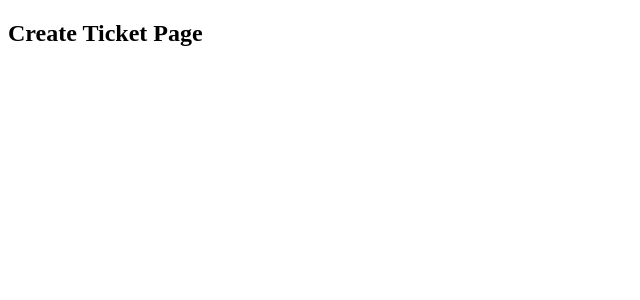
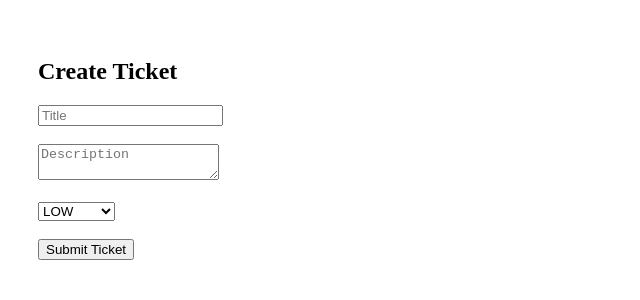
Before and after one commit to Keerthan-poovaiah/SupportDesk, a React (Vite) app in the folder client/: page /create-ticket in a window 1280 px wide. Shown: the top 300 px of the page, without its empty margins (0-640 px from the left). Built offline with nearby package versions, Linux system fonts and the light colour scheme.

Commit message:
Frontend to create tickets

```diff
--- a/client/src/pages/CreateTicket.jsx
+++ b/client/src/pages/CreateTicket.jsx
@@ -1,11 +1,84 @@
+import { useState } from "react";
+import api from "../api/axios";
+import { useNavigate } from "react-router-dom";
+
 function CreateTicket() {
 
+  const navigate = useNavigate();
+
+  const [title, setTitle] = useState("");
+  const [description, setDescription] = useState("");
+  const [priority, setPriority] = useState("MEDIUM");
+
+  const handleSubmit = async () => {
+
+    try {
+
+      const token = localStorage.getItem("token");
+
+      await api.post(
+        "/tickets",
+        {
+          title,
+          description,
+          priority
+        },
+        {
+          headers: {
+            Authorization: `Bearer ${token}`
+          }
+        }
+      );
+
+      alert("Ticket created successfully");
+
+      navigate("/dashboard");
+
+    } catch (error) {
+
+      alert("Failed to create ticket");
+
+    }
+
+  };
+
   return (
-    <div>
-      <h2>Create Ticket Page</h2>
+
+    <div style={{ padding: "30px" }}>
+
+      <h2>Create Ticket</h2>
+
+      <input
+        placeholder="Title"
+        onChange={(e) => setTitle(e.target.value)}
+      />
+
+      <br /><br />
+
+      <textarea
+        placeholder="Description"
+        onChange={(e) => setDescription(e.target.value)}
+      />
+
+      <br /><br />
+
+      <select
+        onChange={(e) => setPriority(e.target.value)}
+      >
+        <option value="LOW">LOW</option>
+        <option value="MEDIUM">MEDIUM</option>
+        <option value="HIGH">HIGH</option>
+      </select>
+
+      <br /><br />
+
+      <button onClick={handleSubmit}>
+        Submit Ticket
+      </button>
+
     </div>
+
   );
-
 }
 
 export default CreateTicket;
```
